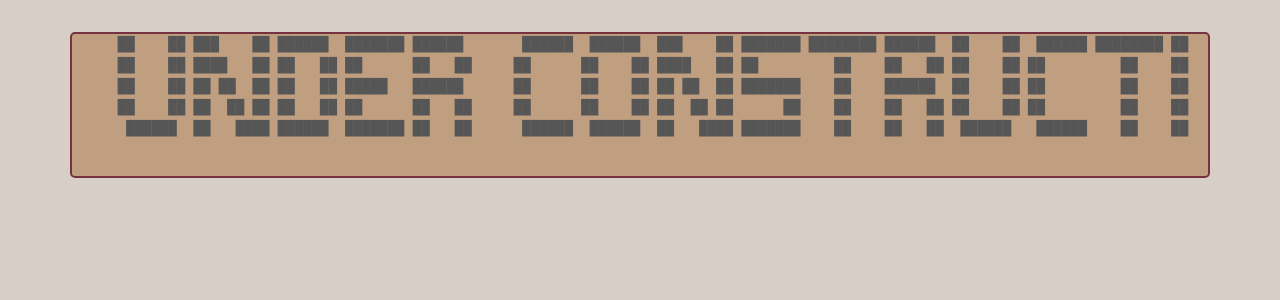
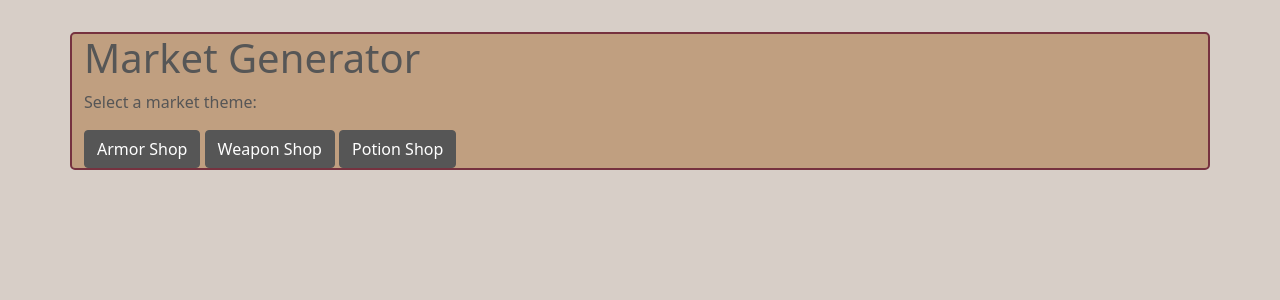
Before and after one commit to klettos/flask, a Flask app: page /market_generator in a window 1280 px wide. Shown: the part 42-342 px from the top of the page. Run offline with Flask 3, Linux system fonts and the light colour scheme; a user stored in the database is signed in; some libraries are stand-ins or nearby versions.

Commit message:
Actual Last Commit

```diff
--- a/website/templates/market_generator.html
+++ b/website/templates/market_generator.html
@@ -1,12 +1,139 @@
 {% extends "layout.html" %} {% block title %}
 <title>Market Generator</title>
 {%endblock %} {% block page_content %}
-<pre>
-    ██    ██ ███    ██ ██████  ███████ ██████       ██████  ██████  ███    ██ ███████ ████████ ██████  ██    ██  ██████ ████████ ██  ██████  ███    ██
-    ██    ██ ████   ██ ██   ██ ██      ██   ██     ██      ██    ██ ████   ██ ██         ██    ██   ██ ██    ██ ██         ██    ██ ██    ██ ████   ██
-    ██    ██ ██ ██  ██ ██   ██ █████   ██████      ██      ██    ██ ██ ██  ██ ███████    ██    ██████  ██    ██ ██         ██    ██ ██    ██ ██ ██  ██
-    ██    ██ ██  ██ ██ ██   ██ ██      ██   ██     ██      ██    ██ ██  ██ ██      ██    ██    ██   ██ ██    ██ ██         ██    ██ ██    ██ ██  ██ ██
-     ██████  ██   ████ ██████  ███████ ██   ██      ██████  ██████  ██   ████ ███████    ██    ██   ██  ██████   ██████    ██    ██  ██████  ██   ████
+<h1>Market Generator</h1>
+<p>Select a market theme:</p>
+<button
+	class="btn btn-primary"
+	onclick="generateMarket('armor shop')"
+>
+	Armor Shop
+</button>
+<button
+	class="btn btn-primary"
+	onclick="generateMarket('weapon shop')"
+>
+	Weapon Shop
+</button>
+<button
+	class="btn btn-primary"
+	onclick="generateMarket('potion shop')"
+>
+	Potion Shop
+</button>
+<div id="market"></div>
 
-</pre>
+<script type="text/javascript">
+	// Define the different item types
+	var armor_items = [
+		'leather armor',
+		'studded leather armor',
+		'hide armor',
+		'chain shirt',
+		'scale mail',
+		'breastplate',
+		'half plate armor',
+		'full plate armor',
+		'shield',
+		'ring mail',
+		'chain mail',
+		'splint armor',
+		'plate mail',
+		'mithril shirt',
+		'adamantine breastplate',
+		'dragonscale shield',
+		'adamantine full plate',
+		'elven chain',
+		'dwarven plate',
+		'celestial armor',
+	];
+	var weapon_items = [
+		'dagger',
+		'short sword',
+		'long sword',
+		'greatsword',
+		'scimitar',
+		'rapier',
+		'handaxe',
+		'battleaxe',
+		'warhammer',
+		'greataxe',
+		'shortbow',
+		'longbow',
+		'crossbow',
+		'bolts',
+		'arrows',
+		'spear',
+		'pike',
+		'halberd',
+		'lance',
+		'trident',
+	];
+	var potion_items = [
+		'potion of healing',
+		'potion of greater healing',
+		'potion of fire breath',
+		'potion of water breathing',
+		'potion of resistance',
+		'potion of speed',
+		'potion of flying',
+		'potion of giant strength',
+		'potion of heroism',
+		'potion of invisibility',
+		'potion of vitality',
+		'potion of supreme healing',
+		'potion of stone giant strength',
+		'potion of mind reading',
+		'potion of frost giant strength',
+		'potion of cloud giant strength',
+		'potion of storm giant strength',
+		'potion of gaseous form',
+		'potion of climbing',
+		'potion of animal friendship',
+	];
+
+	// Define a function to generate a random price for an item in gold, silver, and copper pieces
+	function generatePrice() {
+		var gp = Math.floor(Math.random() * 11) + 10; // Random price between 10 and 20 gp
+		var sp = Math.floor(Math.random() * 11) + 10; // Random price between 10 and 20 sp
+		var cp = Math.floor(Math.random() * 11) + 10; // Random price between 10 and 20 cp
+		return [gp, sp, cp];
+	}
+
+	// Define a function to generate a market based on the specified theme
+	function generateMarket(theme) {
+		var items = [];
+		if (theme == 'armor shop') {
+			items = armor_items;
+		} else if (theme == 'weapon shop') {
+			items = weapon_items;
+		} else if (theme == 'potion shop') {
+			items = potion_items;
+		} else {
+			alert('Invalid market theme.');
+			return;
+		}
+
+		var marketHTML =
+			'<h2>Welcome to the ' +
+			theme +
+			'!</h2><p>Here are some items you may be interested in:</p><ul>';
+		for (var i = 0; i < 6; i++) {
+			var item = items[Math.floor(Math.random() * items.length)];
+			var price = generatePrice();
+			marketHTML +=
+				'<li>' +
+				item +
+				' - ' +
+				price[0] +
+				' gp, ' +
+				price[1] +
+				' sp,' +
+				price[2] +
+				' cp</li>';
+		}
+		marketHTML += '</ul><p>Thank you for shopping with us!</p>';
+		document.getElementById('market').innerHTML = marketHTML;
+	}
+</script>
 {% endblock %}
```
